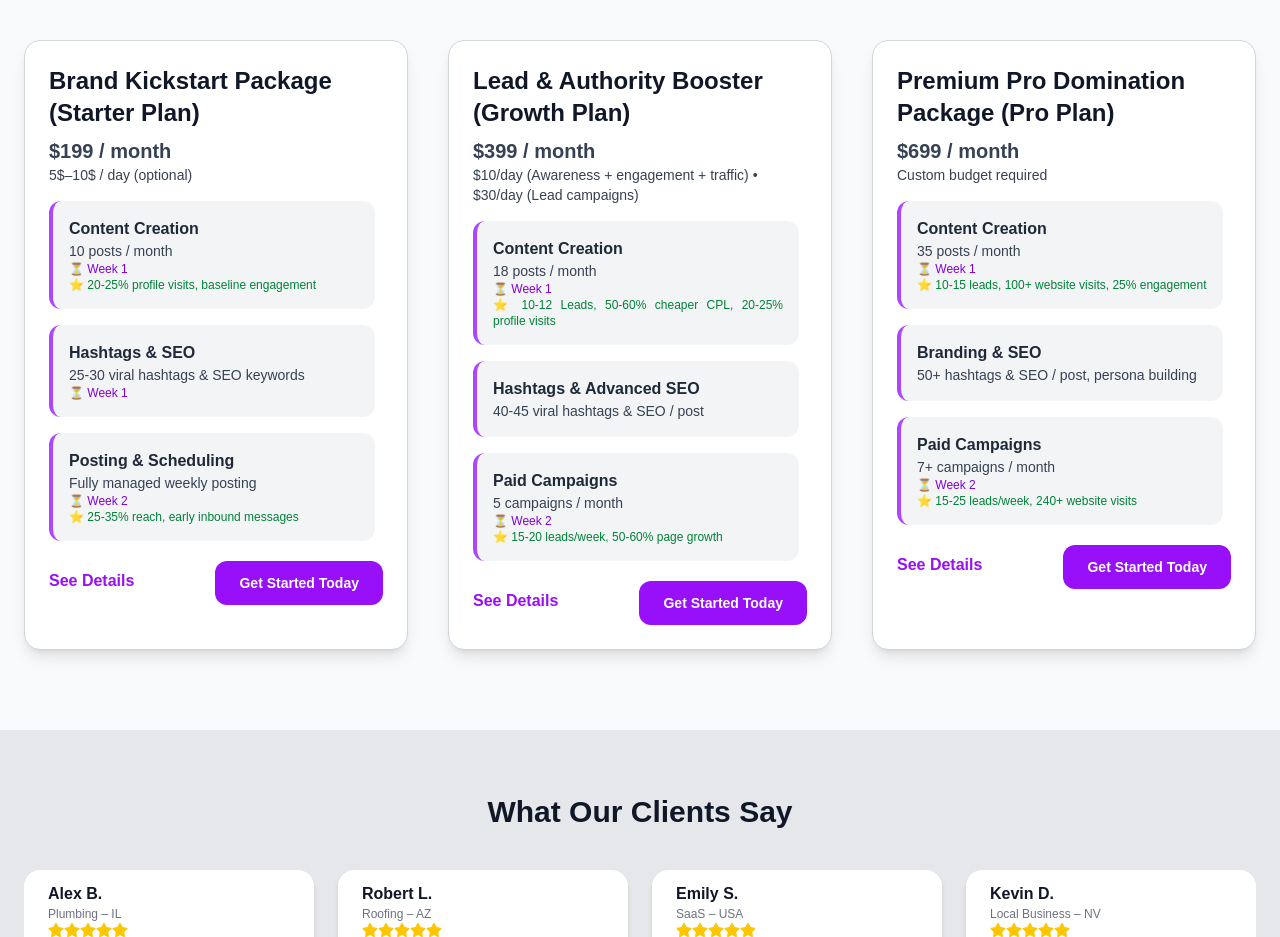
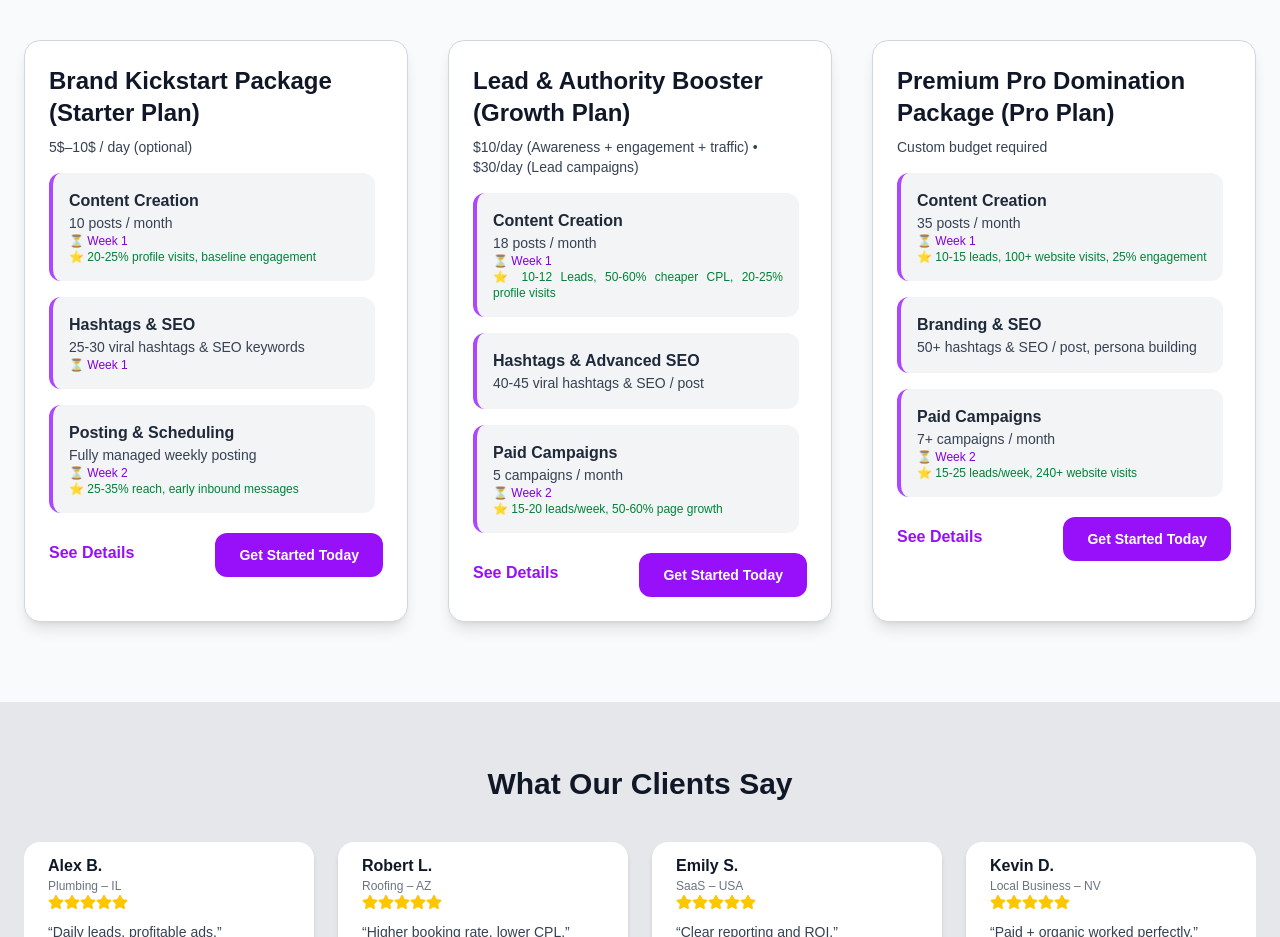
Before and after one commit to smabdullah958/humexaadnestPortfolio, a Next.js app: page / in a window 1280 px wide. Shown: the part 5280-6217 px from the top of the page. Built offline with nearby package versions, Linux system fonts and the light colour scheme.

Commit message:
Remove pricing information from pricing plans
Removed pricing details for three plans in Pricing.jsx.

```diff
--- a/Components/Pricing.jsx
+++ b/Components/Pricing.jsx
@@ -6,7 +6,6 @@ import Aos from "aos";
 const pricingPlans = [
   {
     title: "Brand Kickstart Package (Starter Plan)",
-    price: "$199 / month",
     adBudget: "5$–10$ / day (optional)",
     color: "purple",
     deliverables: [
@@ -20,7 +19,6 @@ const pricingPlans = [
   },
   {
     title: "Lead & Authority Booster (Growth Plan)",
-    price: "$399 / month",
     adBudget:
       "$10/day (Awareness + engagement + traffic) • $30/day (Lead campaigns)",
     color: "blue",
@@ -38,7 +36,6 @@ const pricingPlans = [
   },
   {
     title: "Premium Pro Domination Package (Pro Plan)",
-    price: "$699 / month",
     adBudget: "Custom budget required",
     color: "black",
     deliverables: [
```
